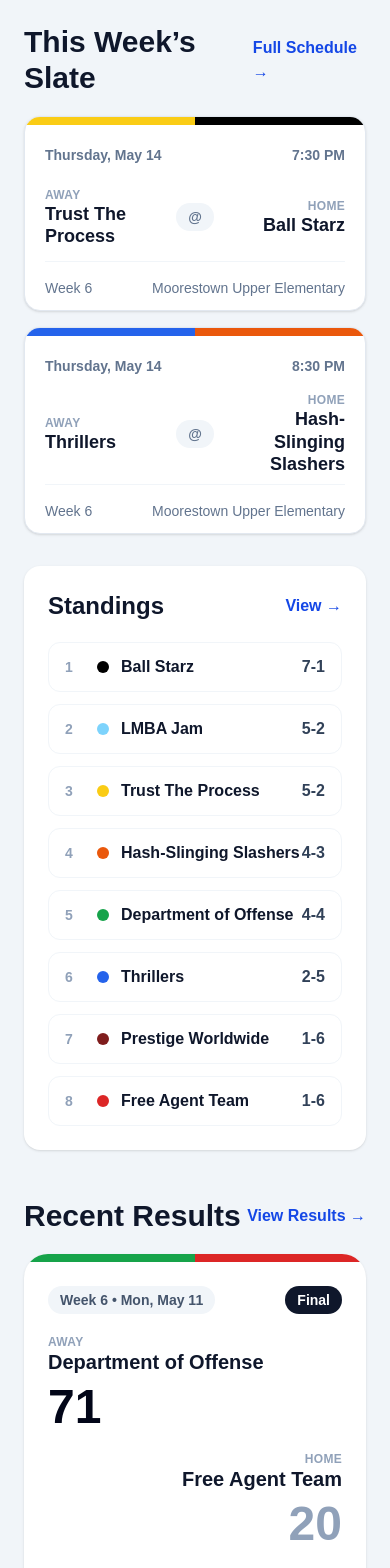
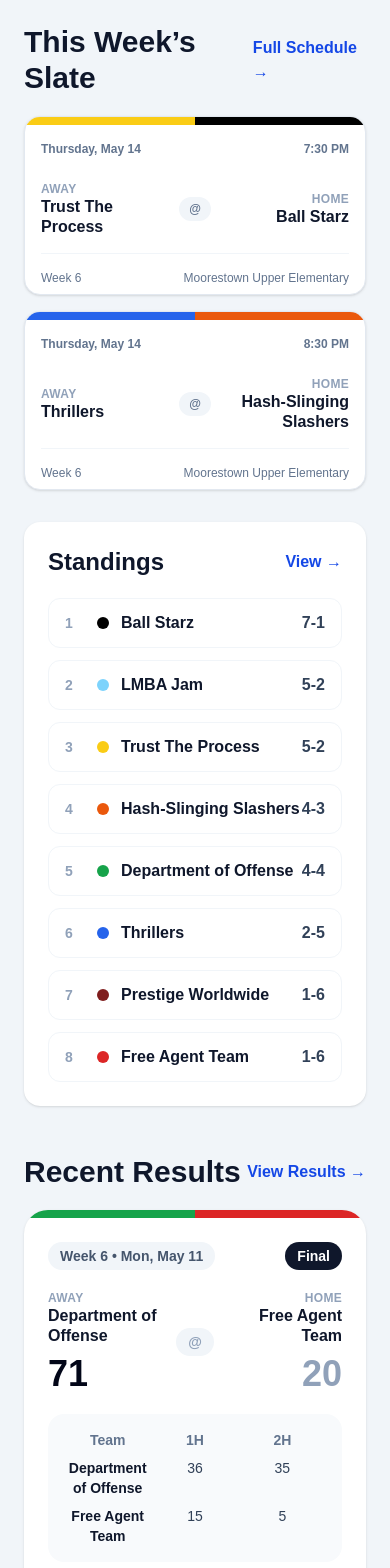
Before and after one commit to illedraiccir/lmba-website, a Next.js app: page / in a window 390 px wide. Shown: the part 420-1988 px from the top of the page. Built offline with nearby package versions, Linux system fonts and the light colour scheme.

Commit message:
Improve mobile responsiveness and table readability.

```diff
--- a/components/BoxScoreTable.tsx
+++ b/components/BoxScoreTable.tsx
@@ -75,7 +75,7 @@ export function BoxScoreTable({ teamName, stats }: BoxScoreTableProps) {
       </div>
 
       <div className="overflow-x-auto">
-        <table className="w-full text-left text-sm">
+        <table className="w-full text-left text-sm text-slate-900">
           <thead className="bg-slate-100 text-slate-600">
             <tr>
               <Header label="#" sortKey="jerseyNumber" onSort={handleSort} sortLabel={sortLabel} center />
--- a/components/GameCard.tsx
+++ b/components/GameCard.tsx
@@ -1,6 +1,6 @@
+import Link from "next/link";
 import { teams } from "@/data";
 import type { Game } from "@/data/games";
-import Link from "next/link";
 
 type GameCardProps = {
   game: Game;
@@ -26,31 +26,32 @@ export function GameCard({ game }: GameCardProps) {
 
   return (
     <Link
-        href={`/results/${game.gameId}`}
-        className="block h-full overflow-hidden rounded-2xl border border-slate-200 bg-white shadow-sm transition hover:-translate-y-0.5 hover:shadow-md"
-      >
-      <div className="h-2 grid grid-cols-2">
+      href={`/results/${game.gameId}`}
+      className="block h-full overflow-hidden rounded-2xl border border-slate-200 bg-white shadow-sm transition hover:-translate-y-0.5 hover:shadow-md"
+    >
+      <div className="grid h-2 grid-cols-2">
         <div style={{ backgroundColor: awayTeam?.primaryColor ?? "#CBD5E1" }} />
         <div style={{ backgroundColor: homeTeam?.primaryColor ?? "#CBD5E1" }} />
       </div>
 
-      <div className="flex h-full flex-col p-5">
-        <div className="mb-4 flex items-center justify-between text-sm font-semibold text-slate-500">
+      <div className="flex h-full flex-col p-4 sm:p-5">
+        <div className="mb-4 flex items-center justify-between gap-3 text-xs font-semibold text-slate-500 sm:text-sm">
           <span>{formatGameDate(game.date)}</span>
-          <span>{game.time}</span>
+          <span className="shrink-0">{game.time}</span>
         </div>
 
-        <div className="grid min-h-18 grid-cols-[1fr_auto_1fr] items-center gap-4">
+        <div className="grid min-h-18 grid-cols-[1fr_auto_1fr] items-center gap-2 sm:gap-4">
           <div className="min-w-0">
             <p className="text-xs font-bold uppercase tracking-wide text-slate-400">
               Away
             </p>
-            <h3 className="text-lg font-extrabold leading-tight text-slate-900 sm:text-xl">
+
+            <h3 className="text-base font-extrabold leading-tight text-slate-900 sm:text-xl">
               {awayTeam?.teamName ?? game.awayTeamId}
             </h3>
           </div>
 
-          <div className="rounded-full bg-slate-100 px-3 py-1 text-sm font-bold text-slate-500">
+          <div className="rounded-full bg-slate-100 px-2.5 py-1 text-xs font-bold text-slate-500 sm:px-3 sm:text-sm">
             @
           </div>
 
@@ -58,31 +59,32 @@ export function GameCard({ game }: GameCardProps) {
             <p className="text-xs font-bold uppercase tracking-wide text-slate-400">
               Home
             </p>
-            <h3 className="text-lg font-extrabold leading-tight text-slate-900 sm:text-xl">
+
+            <h3 className="text-base font-extrabold leading-tight text-slate-900 sm:text-xl">
               {homeTeam?.teamName ?? game.homeTeamId}
             </h3>
           </div>
         </div>
 
         <div className="mt-auto border-t border-slate-100 pt-4">
-          <div className="flex items-center justify-between gap-4 text-sm text-slate-500">
+          <div className="flex flex-wrap items-center justify-between gap-2 text-xs text-slate-500 sm:text-sm">
             <span>Week {game.week}</span>
             <span className="text-right">{game.location}</span>
           </div>
 
           {game.status === "final" && (
-            <div className="mt-3 flex items-center justify-center gap-6 rounded-xl bg-slate-100 px-4 py-3">
+            <div className="mt-3 grid grid-cols-[1fr_auto_1fr] items-center gap-3 rounded-xl bg-slate-100 px-3 py-3 sm:px-4">
               <div className="text-center">
                 <p className="text-xs uppercase tracking-wide text-slate-400">
                   Away
                 </p>
 
-                <p className="text-2xl font-extrabold text-slate-900">
+                <p className="text-xl font-extrabold text-slate-900 sm:text-2xl">
                   {game.awayScore}
                 </p>
               </div>
 
-              <div className="text-sm font-bold uppercase tracking-wide text-slate-400">
+              <div className="text-xs font-bold uppercase tracking-wide text-slate-400 sm:text-sm">
                 Final
               </div>
 
@@ -91,14 +93,13 @@ export function GameCard({ game }: GameCardProps) {
                   Home
                 </p>
 
-                <p className="text-2xl font-extrabold text-slate-900">
+                <p className="text-xl font-extrabold text-slate-900 sm:text-2xl">
                   {game.homeScore}
                 </p>
               </div>
             </div>
           )}
         </div>
-
       </div>
     </Link>
   );
--- a/components/PlayerGameLogTable.tsx
+++ b/components/PlayerGameLogTable.tsx
@@ -14,7 +14,7 @@ export function PlayerGameLogTable({ playerGames }: Props) {
       </div>
 
       <div className="overflow-x-auto">
-        <table className="w-full text-left text-sm">
+        <table className="w-full text-left text-sm text-slate-900">
           <thead className="bg-slate-100 text-slate-600">
             <tr>
               <th className="px-4 py-3">Date</th>
--- a/components/PlayerStatsTable.tsx
+++ b/components/PlayerStatsTable.tsx
@@ -76,7 +76,7 @@ export function PlayerStatsTable({ stats }: Props) {
   return (
     <div className="overflow-hidden rounded-2xl bg-white shadow">
       <div className="overflow-x-auto">
-        <table className="w-full text-left text-sm">
+        <table className="w-full text-left text-sm text-slate-900">
           <thead className="bg-slate-900 text-white">
             <tr>
               <Header label="#" sortKey="jerseyNumber" onSort={handleSort} sortLabel={sortLabel} center />
--- a/components/ResultCard.tsx
+++ b/components/ResultCard.tsx
@@ -48,7 +48,7 @@ export function ResultCard({ game }: ResultCardProps) {
           </span>
         </div>
 
-        <div className="grid items-center gap-5 md:grid-cols-[1fr_auto_1fr]">
+        <div className="grid grid-cols-[1fr_auto_1fr] items-center gap-3">
           <TeamResult
             label="Away"
             teamName={awayTeam?.teamName ?? game.awayTeamId}
@@ -56,7 +56,7 @@ export function ResultCard({ game }: ResultCardProps) {
             isWinner={awayWon}
           />
 
-          <div className="hidden rounded-full bg-slate-100 px-3 py-1 text-sm font-bold text-slate-400 md:block">
+          <div className="rounded-full bg-slate-100 px-3 py-1 text-sm font-bold text-slate-400">
             @
           </div>
 
@@ -133,12 +133,12 @@ function TeamResult({
         {label}
       </p>
 
-      <h3 className="text-xl font-extrabold leading-tight text-slate-900">
+      <h3 className="text-base font-extrabold leading-tight text-slate-900 sm:text-xl">
         {teamName}
       </h3>
 
       <p
-        className={`mt-2 text-5xl font-black ${
+        className={`mt-2 text-4xl font-black sm:text-5xl ${
           isWinner ? "text-slate-950" : "text-slate-400"
         }`}
       >
--- a/components/StandingsTable.tsx
+++ b/components/StandingsTable.tsx
@@ -3,6 +3,7 @@
 import { useMemo, useState } from "react";
 import { teams } from "@/data";
 import type { StandingRow } from "@/lib/standings";
+import Link from "next/link";
 
 type SortKey =
   | "rank"
@@ -65,7 +66,7 @@ export function StandingsTable({ standings }: Props) {
 
   return (
     <div className="overflow-hidden rounded-2xl bg-white shadow">
-      <table className="w-full border-collapse text-left">
+      <table className="w-full border-collapse text-left text-slate-900">
         <thead className="bg-slate-900 text-white">
           <tr>
             <Header label="Rank" sortKey="rank" onSort={handleSort} sortLabel={sortLabel} />
@@ -106,7 +107,12 @@ export function StandingsTable({ standings }: Props) {
                       }}
                     />
 
-                    <span className="font-bold">{team.teamName}</span>
+                    <Link
+                      href={`/teams/${team.teamId}`}
+                      className="font-bold text-blue-700 hover:underline"
+                    >
+                      {team.teamName}
+                    </Link>
                   </div>
                 </td>
 
--- a/components/TeamRosterStatsTable.tsx
+++ b/components/TeamRosterStatsTable.tsx
@@ -72,7 +72,7 @@ export function TeamRosterStatsTable({ players }: Props) {
       </div>
 
       <div className="overflow-x-auto">
-        <table className="w-full text-left text-sm">
+        <table className="w-full text-left text-sm text-slate-900">
           <thead className="bg-slate-100 text-slate-600">
             <tr>
               <Header label="#" sortKey="jerseyNumber" onSort={handleSort} sortLabel={sortLabel} center />
```
